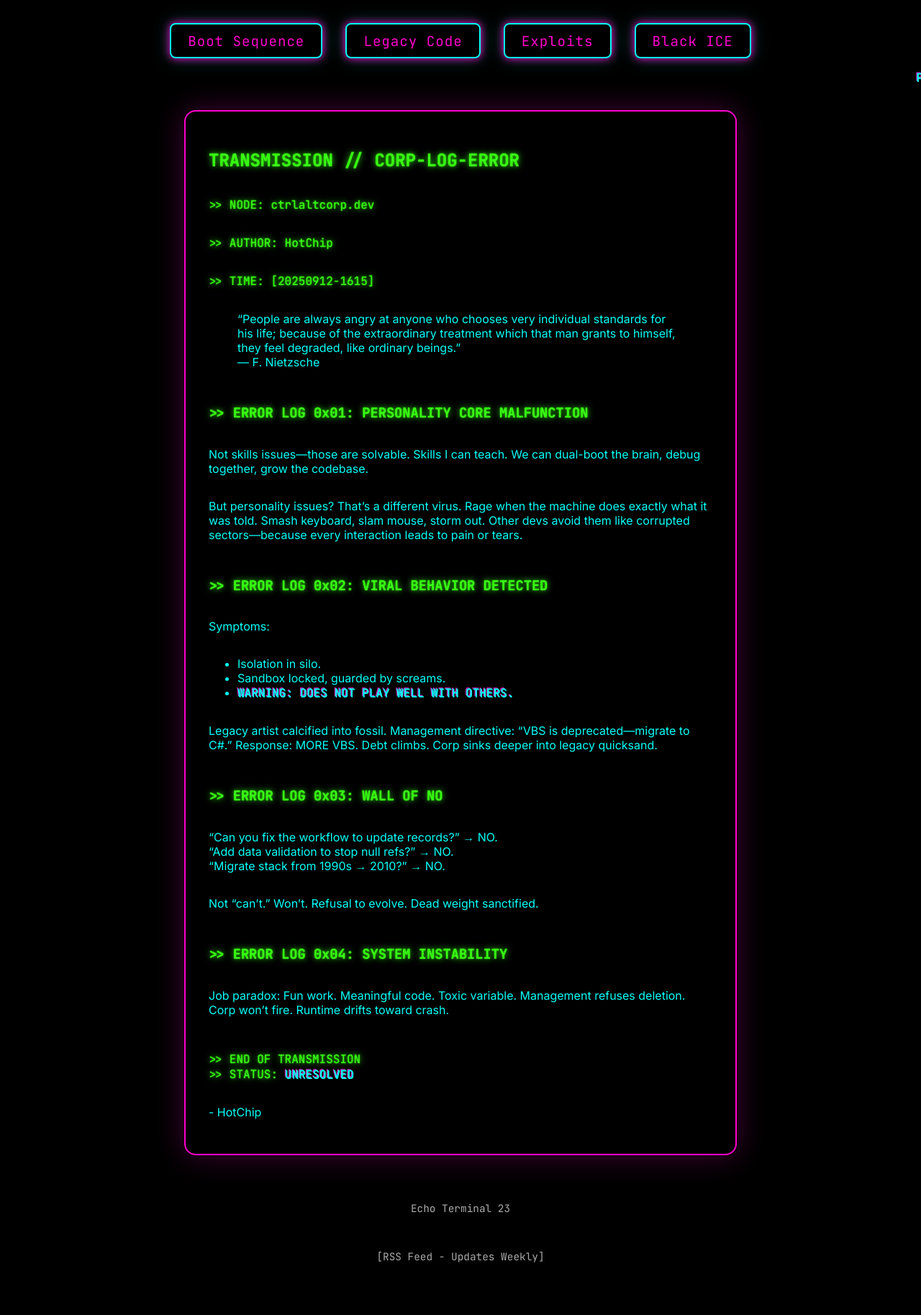
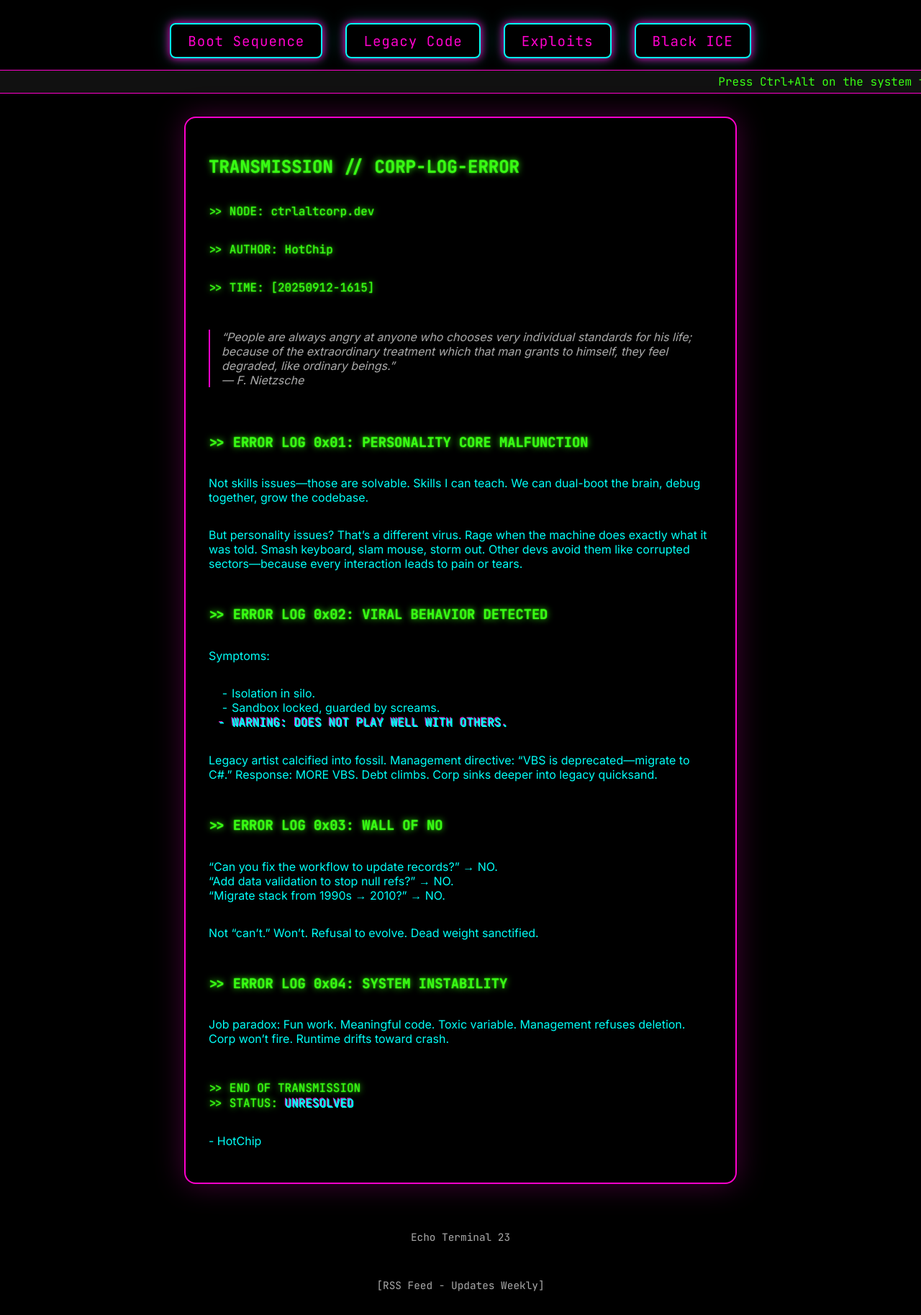
Before and after one commit to StephenBarker/stephenbarker, a Jekyll site: the page built from _posts/2025-09-12-personality-core-malfunction.md, in a window 1280 px wide. Shown: the whole page at 72% size. Built offline with Jekyll 4.4.1, drawn with Linux system fonts in a browser that asks for light colours; before the commit the page ends 1787 px from its top, so only the background shows below that.

Commit message:
House keeping
sweep, sweep, sweep

```diff
--- a/_layouts/default.html
+++ b/_layouts/default.html
@@ -48,7 +48,9 @@ Hackerman
         {% endfor %}
       </nav>
     </div>
-    <marquee id="tagline" class="tagline glitch"></marquee>
+    <div class="marquee-container">
+      <p id="tagline" class="tagline-content"></p>
+    </div>
   </header>
 
   <main>
--- a/assets/css/style.css
+++ b/assets/css/style.css
@@ -150,6 +150,17 @@ main {
   color: var(--color-cyan);
   font-size: 1.1em;
 }
+.blockquote--themed {
+  border-left: 2px solid var(--color-magenta);
+  padding-left: 1em;
+  margin: 2rem 0;
+  color: var(--color-text-dim);
+  font-style: italic;
+}
+.list--custom {
+  list-style-type: '- ';
+  padding-left: 2em;
+}
 .mt-2 {
   margin-top: 2rem;
 }
@@ -190,6 +201,28 @@ main {
   border-radius: var(--border-radius-sm);
   box-shadow: 0 0 12px var(--color-magenta), 0 0 24px #00FFF744;
   display: block;
+}
+
+.marquee-container {
+  width: 100%;
+  overflow: hidden;
+  background: #111;
+  padding: 0.3rem 0;
+  border-top: 1px solid var(--color-magenta);
+  border-bottom: 1px solid var(--color-magenta);
+}
+
+.tagline-content {
+  margin: 0;
+  color: var(--color-green);
+  font-family: var(--font-mono);
+  white-space: nowrap;
+  display: inline-block;
+  padding-left: 100%;
+  animation: marquee-scroll 30s linear infinite;
+}
+@keyframes marquee-scroll {
+  100% { transform: translateX(-100%); }
 }
 
 .video-container {
```
Also changed, not shown: other parts of _layouts/default.html (+2 -2 lines).
